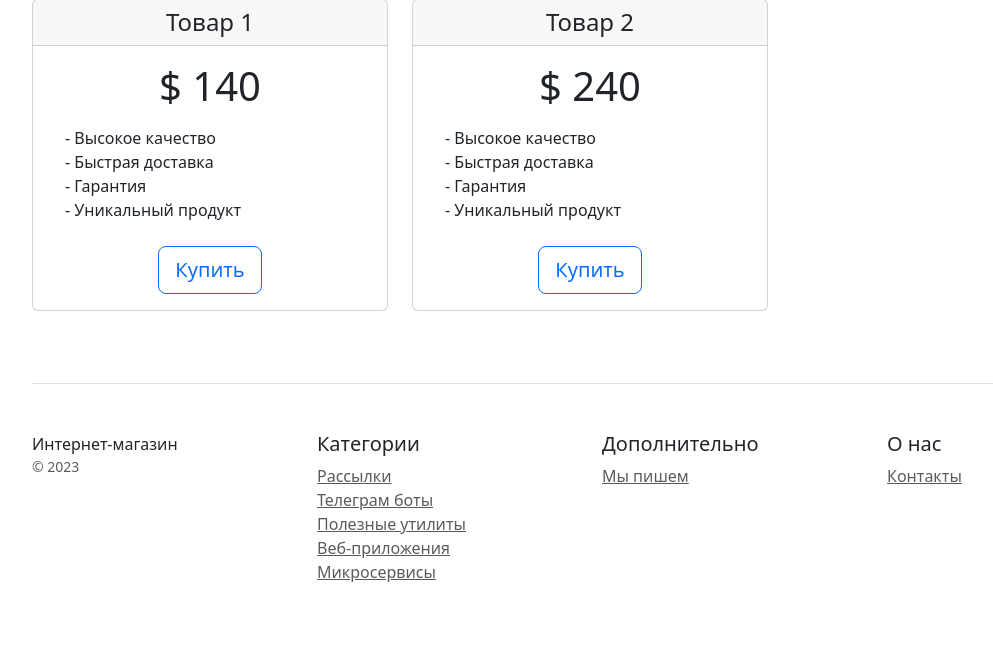
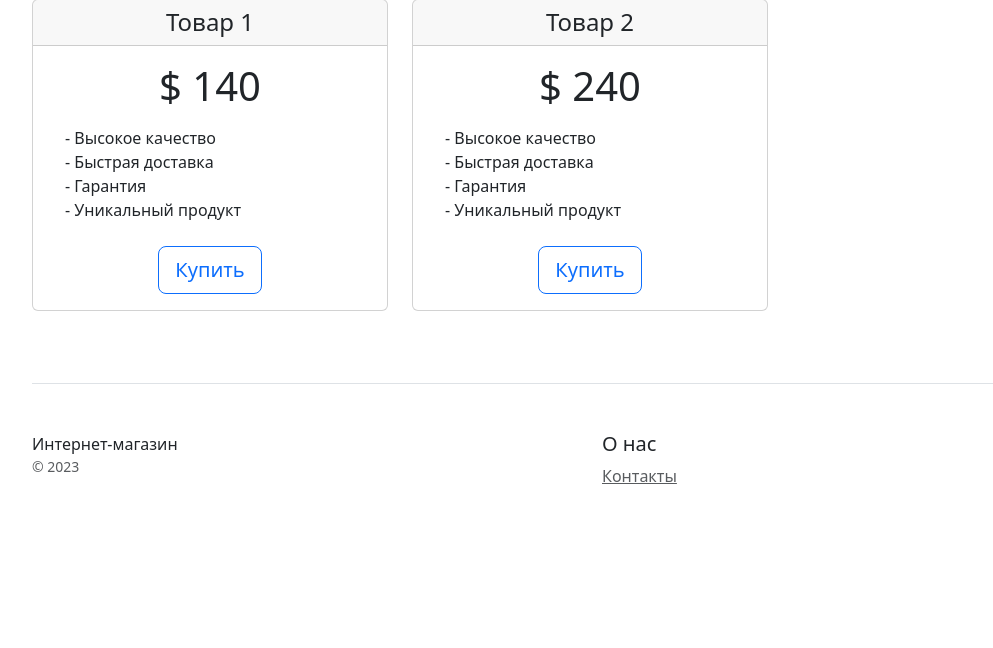
Before and after one commit to irinaklepova/HW_2_market, a Django app: page / in a window 1280 px wide. Shown: the part 285-933 px from the top of the page, without its empty margins (50-1043 px from the left). After the commit the page ends 769 px from the top, so only its background shows below. Run offline with Django 5.2, Linux system fonts and the light colour scheme.

Commit message:
главная страница

```diff
--- a/catalog/templates/catalog/home.html
+++ b/catalog/templates/catalog/home.html
@@ -12,7 +12,7 @@
     <h5 class="my-0 mr-md-auto font-weight-normal">Интернет-магазин</h5>
     <nav class="ms-5">
         <a class="p-2 btn btn-outline-primary" href="/">Каталог</a>
-        <a class="p-2 btn btn-outline-primary" href="/catalog/">Контакты</a>
+        <a class="p-2 btn btn-outline-primary" href="/contacts/">Контакты</a>
     </nav>
 </div>
 
@@ -71,22 +71,7 @@
                 Интернет-магазин
                 <small class="d-block mb-3 text-muted">&copy; 2023</small>
             </div>
-            <div class="col-6 col-md">
-                <h5>Категории</h5>
-                <ul class="list-unstyled text-small">
-                    <li><a class="text-muted" href="#">Рассылки</a></li>
-                    <li><a class="text-muted" href="#">Телеграм боты</a></li>
-                    <li><a class="text-muted" href="#">Полезные утилиты</a></li>
-                    <li><a class="text-muted" href="#">Веб-приложения</a></li>
-                    <li><a class="text-muted" href="#">Микросервисы</a></li>
-                </ul>
-            </div>
-            <div class="col-6 col-md">
-                <h5>Дополнительно</h5>
-                <ul class="list-unstyled text-small">
-                    <li><a class="text-muted" href="#">Мы пишем</a></li>
-                </ul>
-            </div>
+
             <div class="col-6 col-md">
                 <h5>О нас</h5>
                 <ul class="list-unstyled text-small">
```
